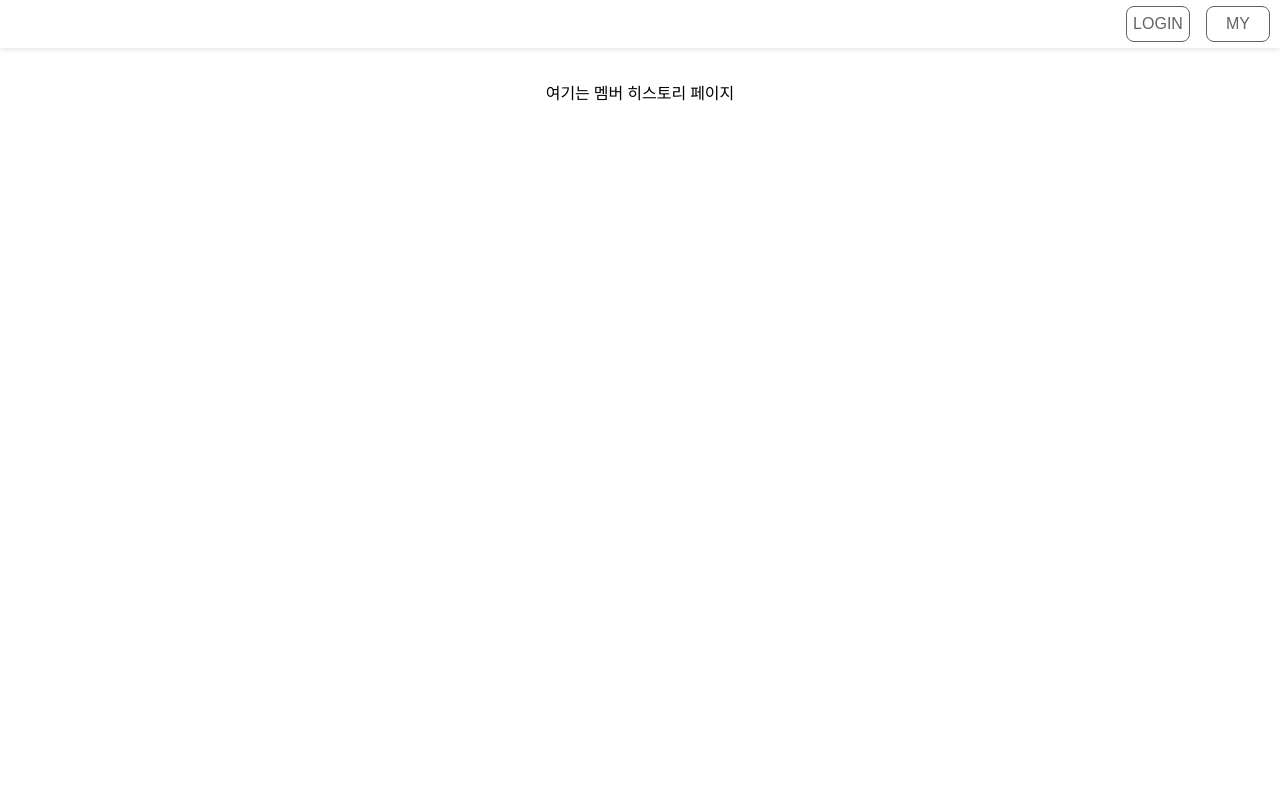
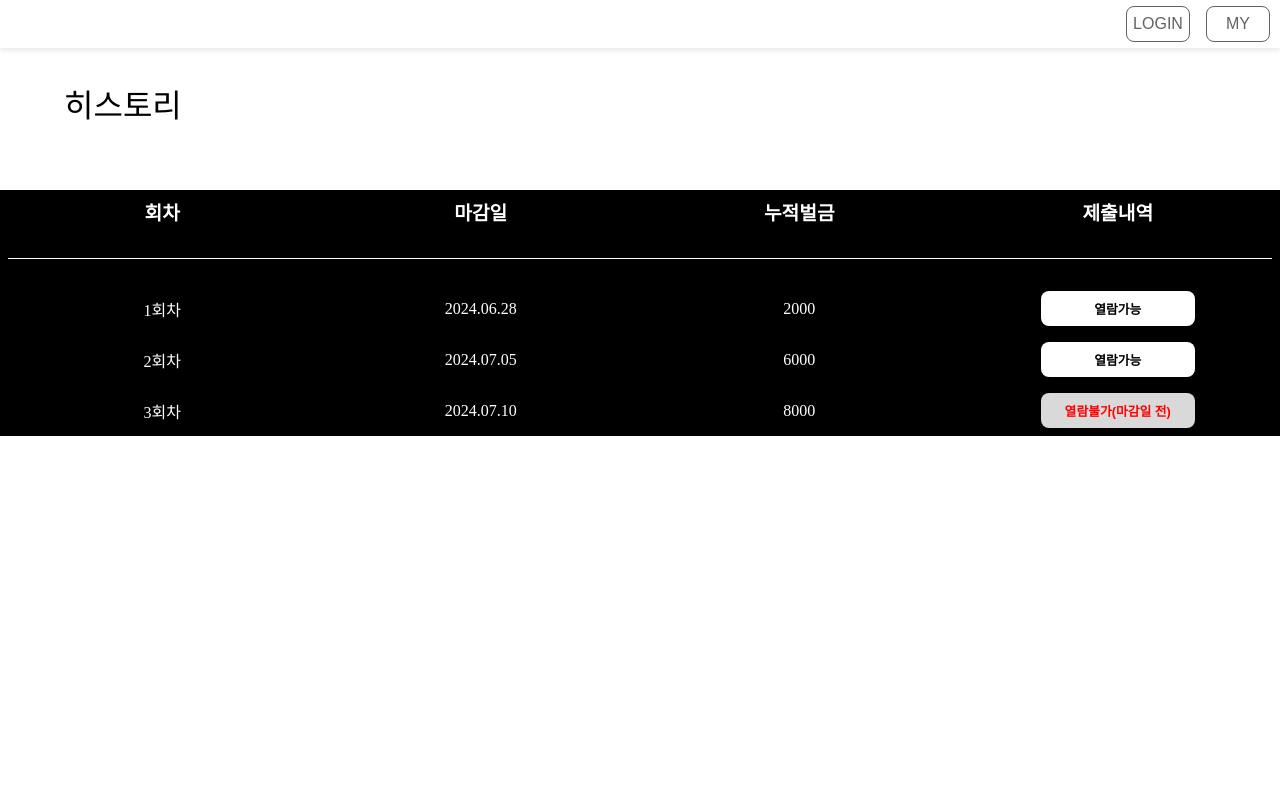
Before and after one commit to AlgorithmGenerator/AlgorithmGenerator-Web, a React (Vite) app in the folder conomoproject/: page /memberhistorypage in a window 1280 px wide. Shown: the top 800 px of the page. Built offline with nearby package versions, Linux system fonts and the light colour scheme.

Commit message:
[ADD] memberhistory 페이지 추가

```diff
--- a/conomoproject/src/pages/mainpage/MoimSpace/MemberHistory.jsx
+++ b/conomoproject/src/pages/mainpage/MoimSpace/MemberHistory.jsx
@@ -1,5 +1,9 @@
 import React from 'react';
 import styled from 'styled-components';
+import { useNavigate } from 'react-router-dom';
+import CustomColumn from '../../../components/container/CustomColumn';
+import CustomRow from '../../../components/container/CustomRow';
+import CustomFont from '../../../components/container/CustomFont';
 
 const ContainerCenter = styled.div`
   display: flex;
@@ -19,11 +23,109 @@ const PageContainer = styled(ContainerCenter)`
   background-color: white;
 `;
 
+const Button = styled.button`
+  border: none;
+  border-radius: 0.5rem;
+  background-color: ${(props) => (props.disabled ? '#D9D9D9' : 'white')};
+  display: flex;
+  align-items: center;
+  justify-content: center;
+  padding: 0.5rem;
+  cursor: ${(props) => (props.disabled ? 'not-allowed' : 'pointer')};
+  width: 50%;
+`;
+
+const HistoryDiv = styled.div`
+background-color: black;
+border: none;
+display: flex;
+flex-direction: column;
+align-items: center;
+justify-content: flex-start;
+width: 100%;
+min-height: 30vh;
+padding: 0.5rem;
+`;
+
+const Divider = styled.div`
+background-color: white;
+height: 1px;
+width: 100%;
+`;
+
 const MemberHistoryPage = () => {
+  const navigate = useNavigate();
+
+  // 회차 Mock data
+  const historyData = [
+    { id: 1, round: '1회차', date: '2024.06.28', penalty: 2000, status: '열람가능', datenumber: 2 },
+    { id: 2, round: '2회차', date: '2024.07.05', penalty: 6000, status: '열람가능', datenumber: 1 },
+    { id: 3, round: '3회차', date: '2024.07.10', penalty: 8000, status: '열람불가(마감일 전)', datenumber: 3 },
+  ];
+
+  const goDetail = (datenumber) => {
+    navigate('/historydetailpage', { state: { datenumber } });
+  }
+
   return (
     <ContainerCenter>
       <PageContainer>
-                여기는 멤버 히스토리 페이지
+        <CustomRow width='90%' alignItems='center' justifyContent='flex-start'>
+          <CustomFont color='black' font='2rem'>히스토리</CustomFont>
+        </CustomRow>
+
+        <HistoryDiv>
+          <CustomColumn width='100%' alignItems='center' justifyContent='center' gap='2rem'>
+            <CustomRow width='100%' alignItems='center' justifyContent='space-around'>
+              <CustomRow width='25%' alignItems='center' justifyContent='center' gap='1rem'>
+                <CustomFont color='white' font='1.2rem' fontWeight='bold'>회차</CustomFont>
+              </CustomRow>
+
+              <CustomRow width='25%' alignItems='center' justifyContent='center' gap='1rem'>
+                <CustomFont color='white' font='1.2rem' fontWeight='bold'>마감일</CustomFont>
+              </CustomRow>
+
+              <CustomRow width='25%' alignItems='center' justifyContent='center' gap='1rem'>
+                <CustomFont color='white' font='1.2rem' fontWeight='bold'>누적벌금</CustomFont>
+              </CustomRow>
+
+              <CustomRow width='25%' alignItems='center' justifyContent='center' gap='1rem'>
+                <CustomFont color='white' font='1.2rem' fontWeight='bold'>제출내역</CustomFont>
+              </CustomRow>
+            </CustomRow>
+
+            <Divider />
+
+            <CustomColumn width='100%' alignItems='center' justifyContent='center' gap='1rem'>
+              {historyData.map((history) => (
+                <CustomRow key={history.id} width='100%' alignItems='center' justifyContent='space-around'>
+                  <CustomRow width='25%' alignItems='center' justifyContent='center' gap='1rem'>
+                    <CustomFont color='white' font='1rem'>{history.round}</CustomFont>
+                  </CustomRow>
+
+                  <CustomRow width='25%' alignItems='center' justifyContent='center' gap='1rem'>
+                    <CustomFont color='white' font='1rem'>{history.date}</CustomFont>
+                  </CustomRow>
+
+                  <CustomRow width='25%' alignItems='center' justifyContent='center' gap='1rem'>
+                    <CustomFont color='white' font='1rem'>{history.penalty}</CustomFont>
+                  </CustomRow>
+
+                  <CustomRow width='25%' alignItems='center' justifyContent='center' gap='1rem'>
+                    <Button
+                      onClick={() => history.status === '열람가능' && goDetail(history.datenumber)}
+                      disabled={history.status !== '열람가능'}
+                    >
+                      <CustomFont color={history.status === '열람가능' ? 'black' : 'red'} font='0.8rem' fontWeight='bold'>
+                        {history.status}
+                      </CustomFont>
+                    </Button>
+                  </CustomRow>
+                </CustomRow>
+              ))}
+            </CustomColumn>
+          </CustomColumn>
+        </HistoryDiv>
       </PageContainer>
     </ContainerCenter>
   );
```
Lines whose indentation alone changed are shown as unchanged.
